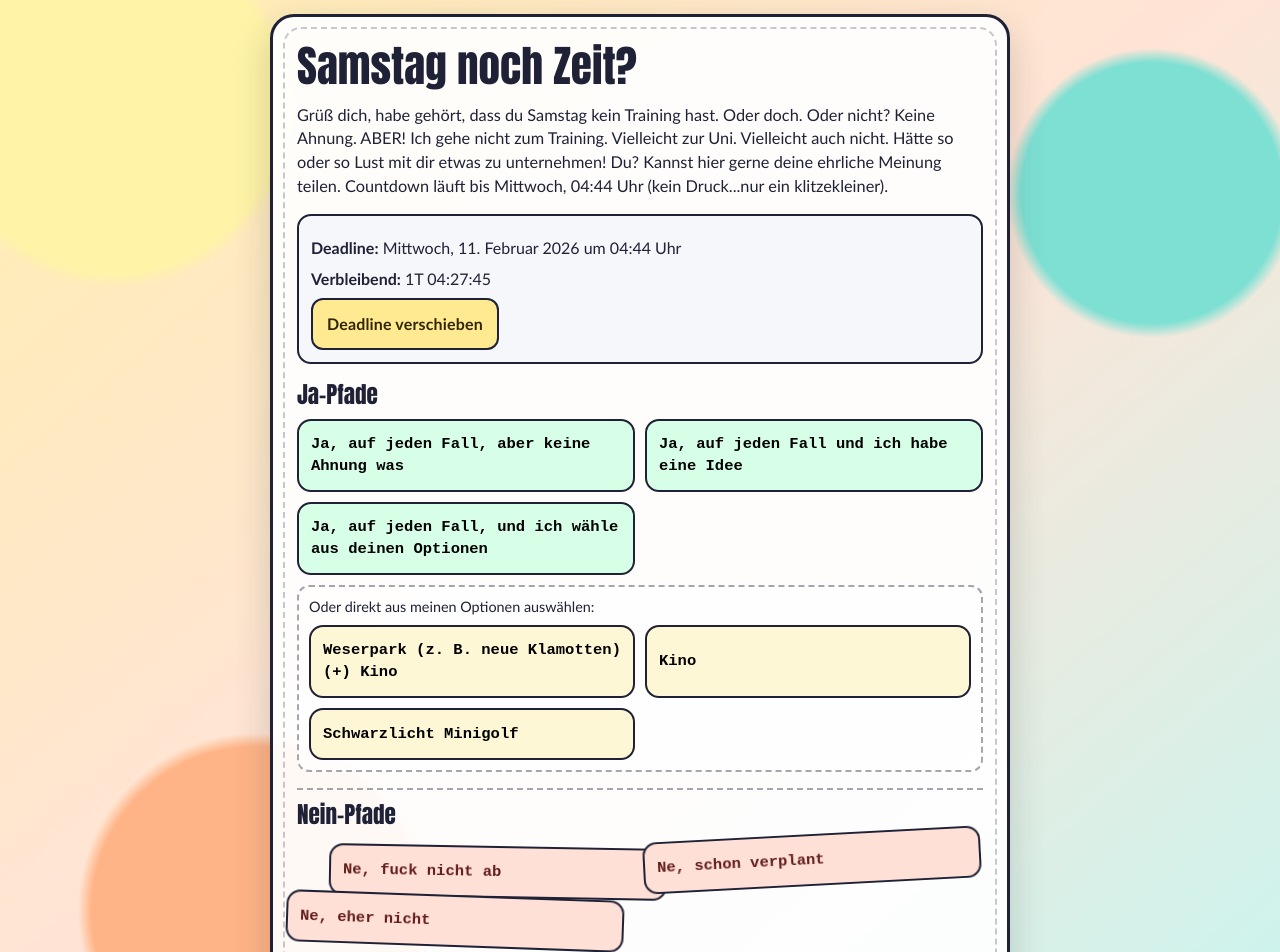
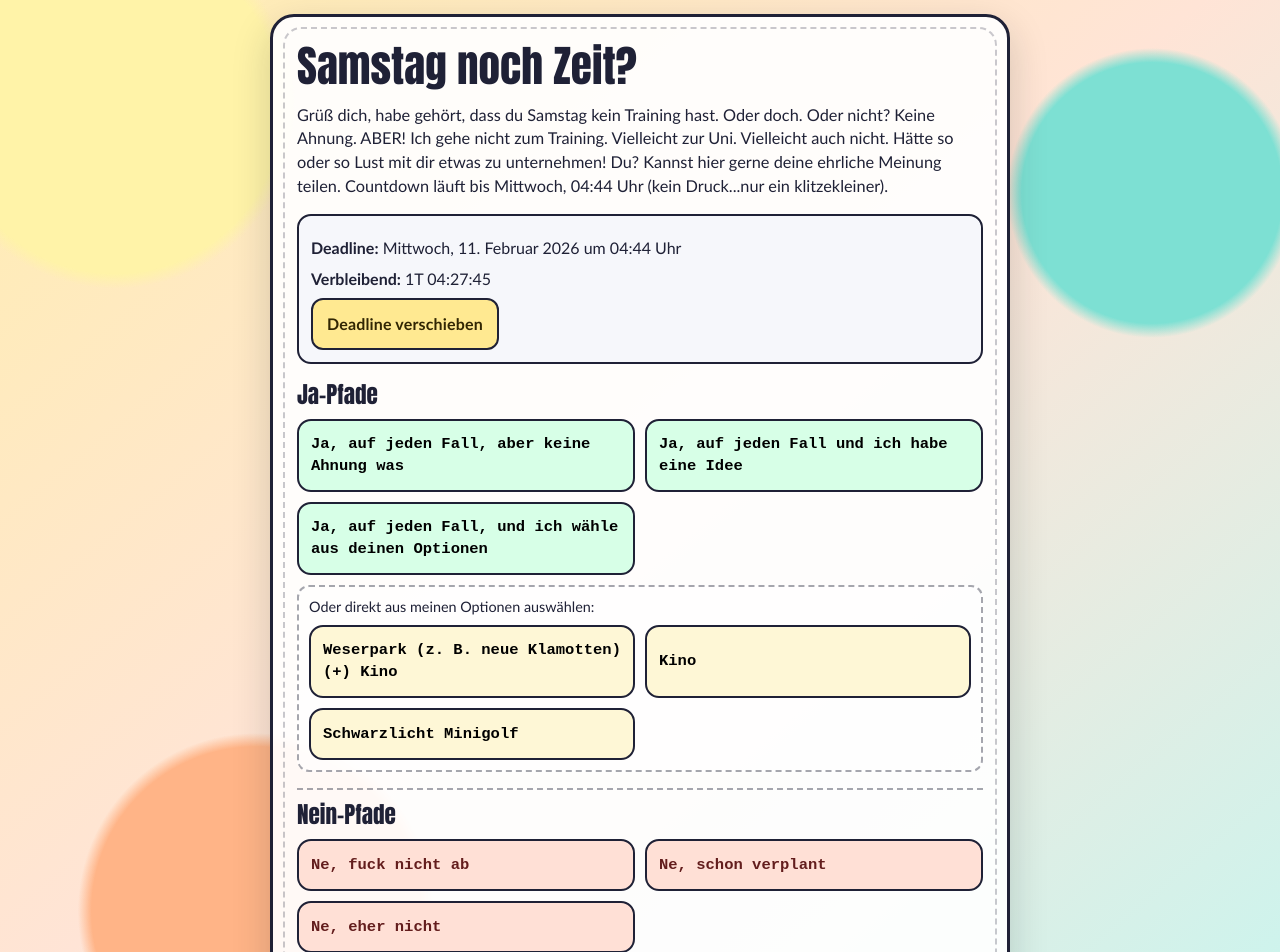
Before and after one commit to fobissie/ck_fragen, a React (Vite) app: page / in a window 1280 px wide. Shown: the top 952 px of the page. Built offline with nearby package versions, Linux system fonts and the light colour scheme.

Commit message:
Only animate no-buttons after no-option clicks

```diff
--- a/src/App.tsx
+++ b/src/App.tsx
@@ -64,6 +64,12 @@ function buildNoOffsets(): NoOffsets {
   return Object.fromEntries(NO_OPTIONS.map((label) => [label, randomOffset()]));
 }
 
+function buildNeutralNoOffsets(): NoOffsets {
+  return Object.fromEntries(
+    NO_OPTIONS.map((label) => [label, { x: 0, y: 0, rotate: 0 }]),
+  );
+}
+
 function App() {
   const [deadline, setDeadline] = useState<Date>(() =>
     getNextBerlinWednesdayDeadline(),
@@ -80,7 +86,7 @@ function App() {
 
   const [noAttemptCount, setNoAttemptCount] = useState(0);
   const [noOrder, setNoOrder] = useState<string[]>([...NO_OPTIONS]);
-  const [noOffsets, setNoOffsets] = useState<NoOffsets>(() => buildNoOffsets());
+  const [noOffsets, setNoOffsets] = useState<NoOffsets>(() => buildNeutralNoOffsets());
   const [hiddenNoLabel, setHiddenNoLabel] = useState<string | null>(null);
   const [noTaunt, setNoTaunt] = useState("");
   const [noModalStage, setNoModalStage] = useState<0 | 1 | 2 | 3>(0);
@@ -183,7 +189,7 @@ function App() {
   const resetNoChallenge = (): void => {
     setNoAttemptCount(0);
     setNoOrder([...NO_OPTIONS]);
-    setNoOffsets(buildNoOffsets());
+    setNoOffsets(buildNeutralNoOffsets());
     setHiddenNoLabel(null);
     setNoTaunt("");
     setNoModalStage(0);
@@ -274,7 +280,7 @@ function App() {
     setSelectedChoiceLabel(pendingNoLabel || NO_OPTIONS[0]);
     setNoTaunt("Okay, respektiert. Dieses Nein ist jetzt final.");
     setHiddenNoLabel(null);
-    setNoOffsets(buildNoOffsets());
+    setNoOffsets(buildNeutralNoOffsets());
     setNoOrder([...NO_OPTIONS]);
   };
 
--- a/src/index.css
+++ b/src/index.css
@@ -231,10 +231,16 @@ button {
   background: #ffe0d6;
   color: #631d1d;
   box-shadow: 0 0 0 0 rgba(240, 86, 74, 0);
+  transition: box-shadow 220ms ease, background 180ms ease, opacity 220ms ease;
 }
 
 .no-button.is-chaos {
   box-shadow: 0 0 0 3px rgba(240, 86, 74, 0.22);
+  transition:
+    transform 360ms cubic-bezier(0.22, 1, 0.36, 1),
+    box-shadow 220ms ease,
+    background 180ms ease,
+    opacity 220ms ease;
 }
 
 .no-button.is-chaos.chaos-a {
```
